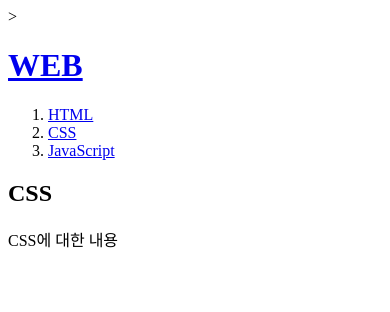
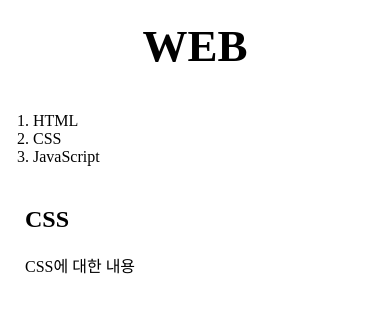
Before and after one commit to GyunHeee/web1, a plain HTML site: page 2.html in a window 390 px wide. Drawn offline with Linux system fonts and the light colour scheme.

Commit message:
chatting commit

```diff
--- a/2.html
+++ b/2.html
@@ -3,15 +3,20 @@
     <head>
         <title>WEB -1 CSS</title>
         <meta charset="utf-8">
-    </head>>
+        <link rel="stylesheet" href="style.css">
+    </head>
     <body>
         <h1><a href="index.html">WEB</a></h1>
+        <div id="grid">
             <ol>
                 <li><a href="1.html">HTML</a></li>
                 <li><a href="2.html">CSS</a></li>
                 <li><a href="3.html">JavaScript</a></li>
             </ol>
+            <div id="article">
                 <h2>CSS</h2>
                 <p>CSS에 대한 내용</p>
+            </div>
+        </div>
     </body>
 </html>
--- /dev/null
+++ b/style.css
@@ -0,0 +1,41 @@
+body {
+    margin:0;
+}
+h1 {
+    font-size: 45px;
+    text-align: center;
+    border-bottom: 1px solid gray;
+    margin: 0;
+    padding: 20px;
+}
+ol {
+    border-right: 1px solid gray;
+    width: 100px;
+    margin: 0;
+    padding: 20px;
+}
+#grid{
+    display: grid;
+    grid-template-columns: 150px 1fr;
+}
+#grid ol{
+    padding-left: 33px;
+}
+#grid #article{
+    padding-left: 25px;
+}
+@media(max-width:800px) {
+    #grid{
+        display: block;
+    }
+    ol {
+        border-right: none;
+    }
+    h1 {
+        border-bottom: none;
+    }
+}
+a {
+    color: black;
+    text-decoration: none;
+}
```
Also changed, not shown: 1.html (+5 -0 lines), 3.html (+5 -0 lines), box.html (added, +25 -0 lines), grid.html (added, +23 -0 lines), mediaquery.html (added, +24 -0 lines). Lines whose indentation alone changed are shown as unchanged.
